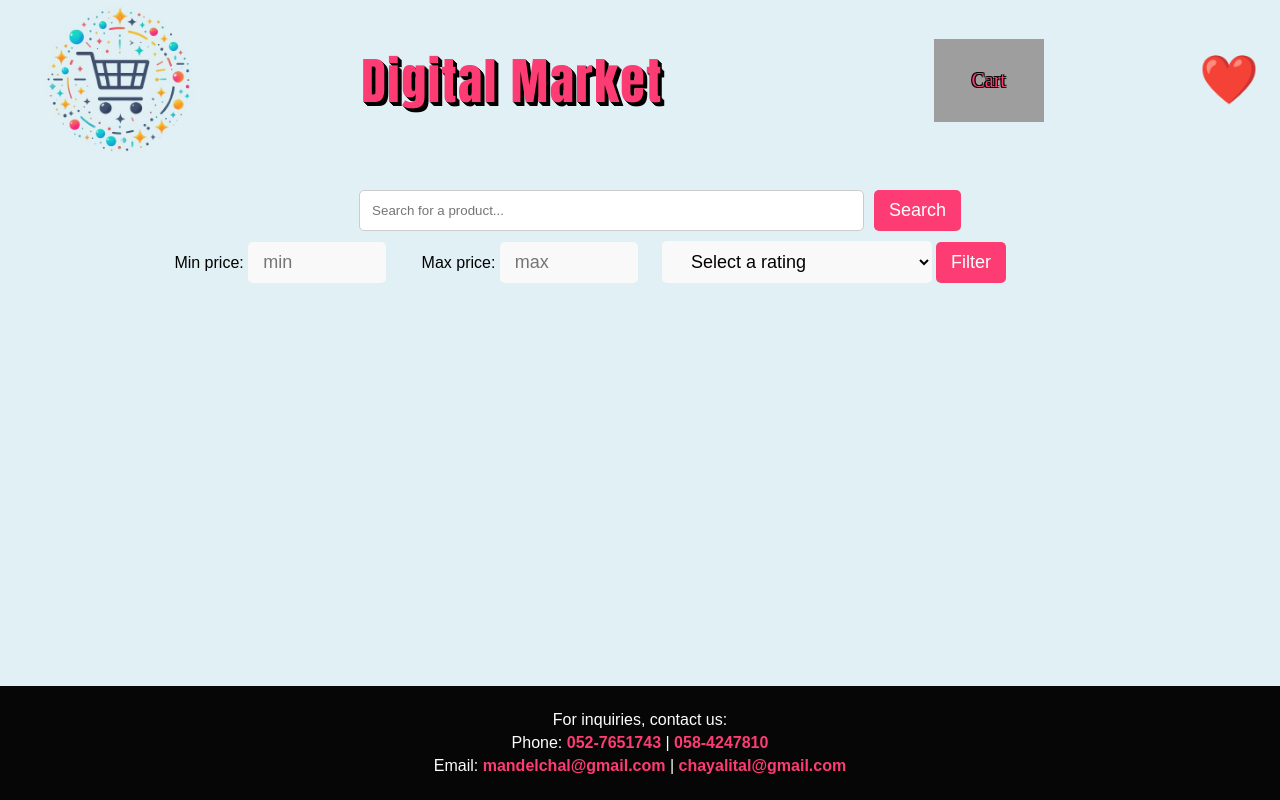
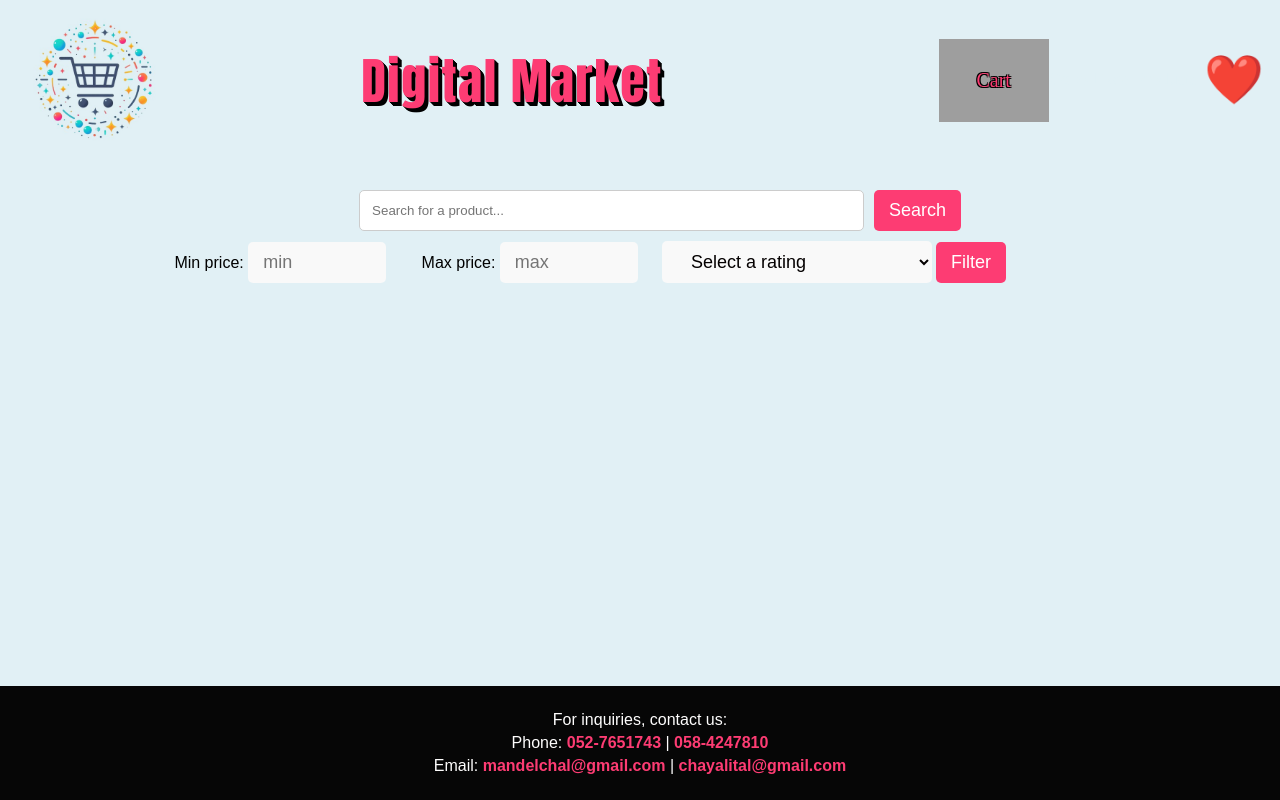
Before and after one commit to MandelChal/digital_market, a plain HTML site: page index.html in a window 1280 px wide. Shown: the top 800 px of the page. Drawn offline with Linux system fonts and the light colour scheme; no server answers; grey boxes are pictures that could not be loaded.

Commit message:
change tittle

```diff
--- a/styles.css
+++ b/styles.css
@@ -875,12 +875,12 @@ header {
     display: flex;
     align-items: center;
     justify-content: space-between;
-    padding: 5px 10px;
+    padding: 5px 5px;
     background-color: #e1f0f5;
 }
 
 .header-logo {
-    width: 220px;
+    width: 180px;
     margin-right: auto;
 }
 
```
